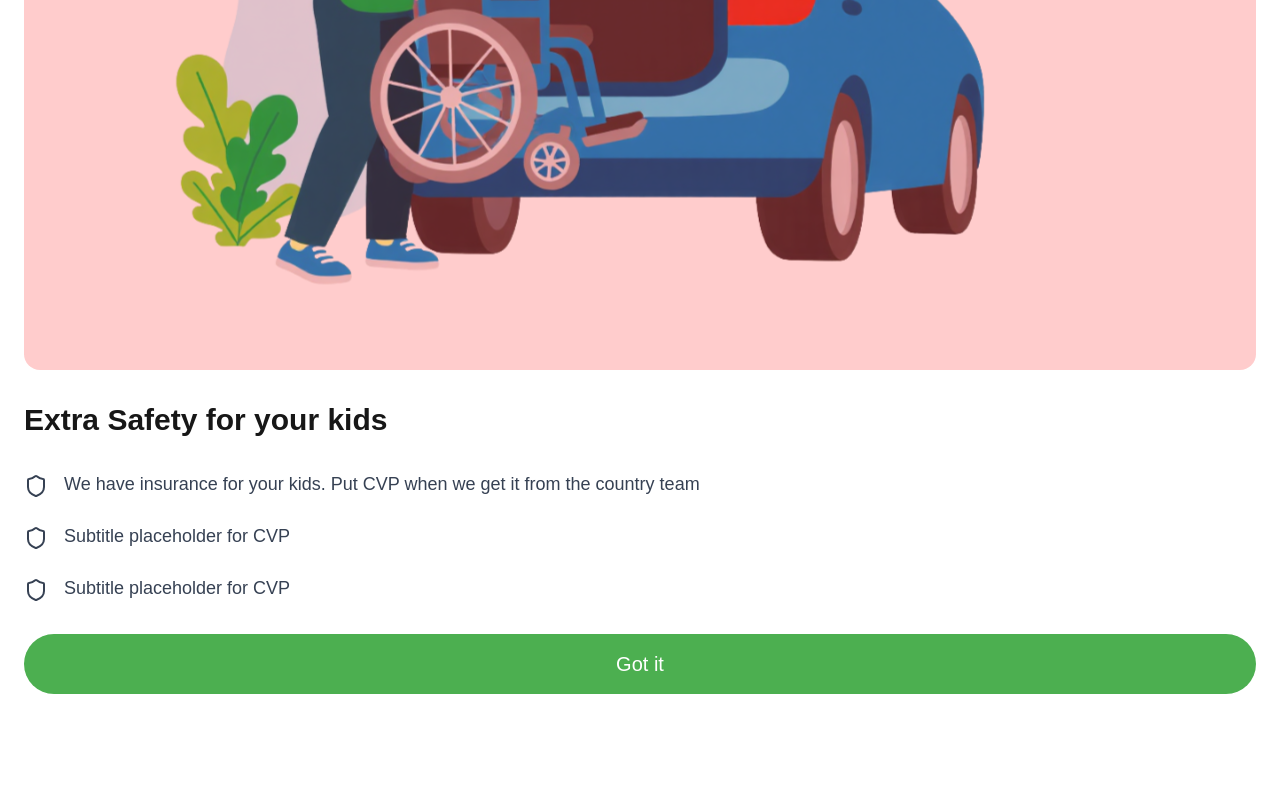
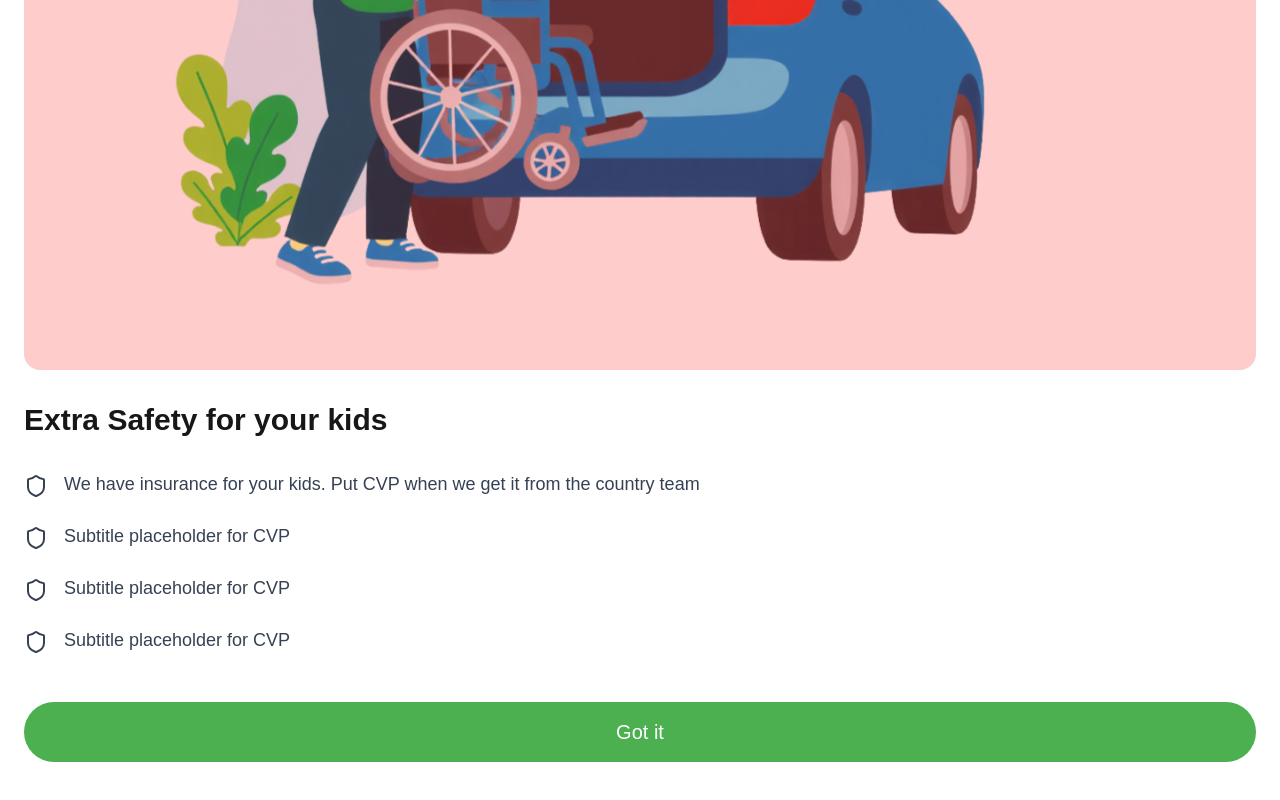
Before and after one commit to dqhieu/TestBottomSheet, a Next.js app: page / in a window 1280 px wide. Shown: the part 408-1208 px from the top of the page. Built offline with nearby package versions, Linux system fonts and the light colour scheme.

Commit message:
Update bottom sheet

```diff
--- a/app/components/BottomSheet.tsx
+++ b/app/components/BottomSheet.tsx
@@ -48,6 +48,7 @@ export default function BottomSheet() {
           {/* Content */}
           <h2 className="text-3xl font-semibold mb-8">Extra Safety for your kids</h2>
 
+          <div className="h-[200px] overflow-y-auto pr-2">
             <div className="space-y-6">
               <div className="flex items-start gap-4">
                 <Shield className="w-6 h-6 text-gray-700 mt-1" />
@@ -69,6 +70,46 @@ export default function BottomSheet() {
                   Subtitle placeholder for CVP
                 </p>
               </div>
+              <div className="flex items-start gap-4">
+                <Shield className="w-6 h-6 text-gray-700 mt-1" />
+                <p className="text-gray-700 text-lg">
+                  Subtitle placeholder for CVP
+                </p>
+              </div>
+
+              <div className="flex items-start gap-4">
+                <Shield className="w-6 h-6 text-gray-700 mt-1" />
+                <p className="text-gray-700 text-lg">
+                  Subtitle placeholder for CVP
+                </p>
+              </div>
+              <div className="flex items-start gap-4">
+                <Shield className="w-6 h-6 text-gray-700 mt-1" />
+                <p className="text-gray-700 text-lg">
+                  Subtitle placeholder for CVP
+                </p>
+              </div>
+
+              <div className="flex items-start gap-4">
+                <Shield className="w-6 h-6 text-gray-700 mt-1" />
+                <p className="text-gray-700 text-lg">
+                  Subtitle placeholder for CVP
+                </p>
+              </div>
+              <div className="flex items-start gap-4">
+                <Shield className="w-6 h-6 text-gray-700 mt-1" />
+                <p className="text-gray-700 text-lg">
+                  Subtitle placeholder for CVP
+                </p>
+              </div>
+
+              <div className="flex items-start gap-4">
+                <Shield className="w-6 h-6 text-gray-700 mt-1" />
+                <p className="text-gray-700 text-lg">
+                  Subtitle placeholder for CVP
+                </p>
+              </div>
+            </div>
           </div>
 
           {/* Button */}
```
Lines whose indentation alone changed are shown as unchanged.
